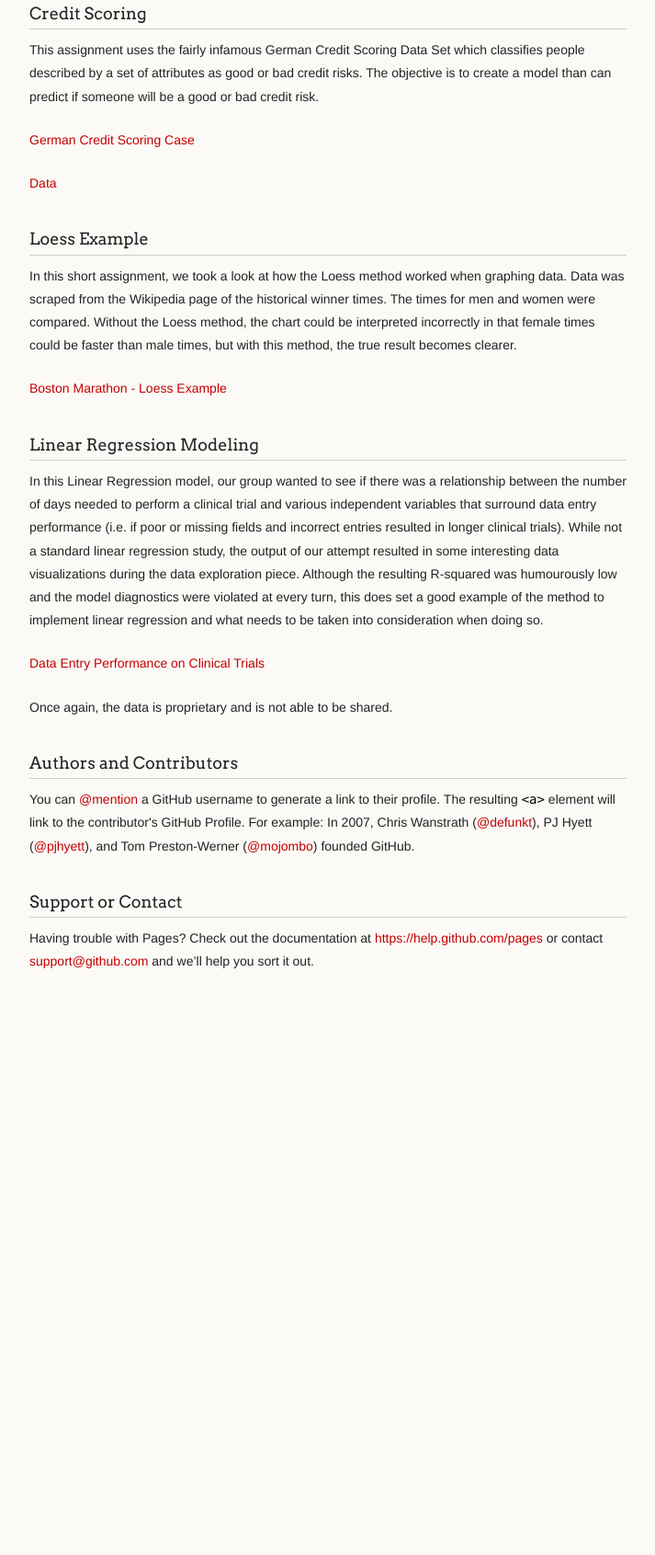
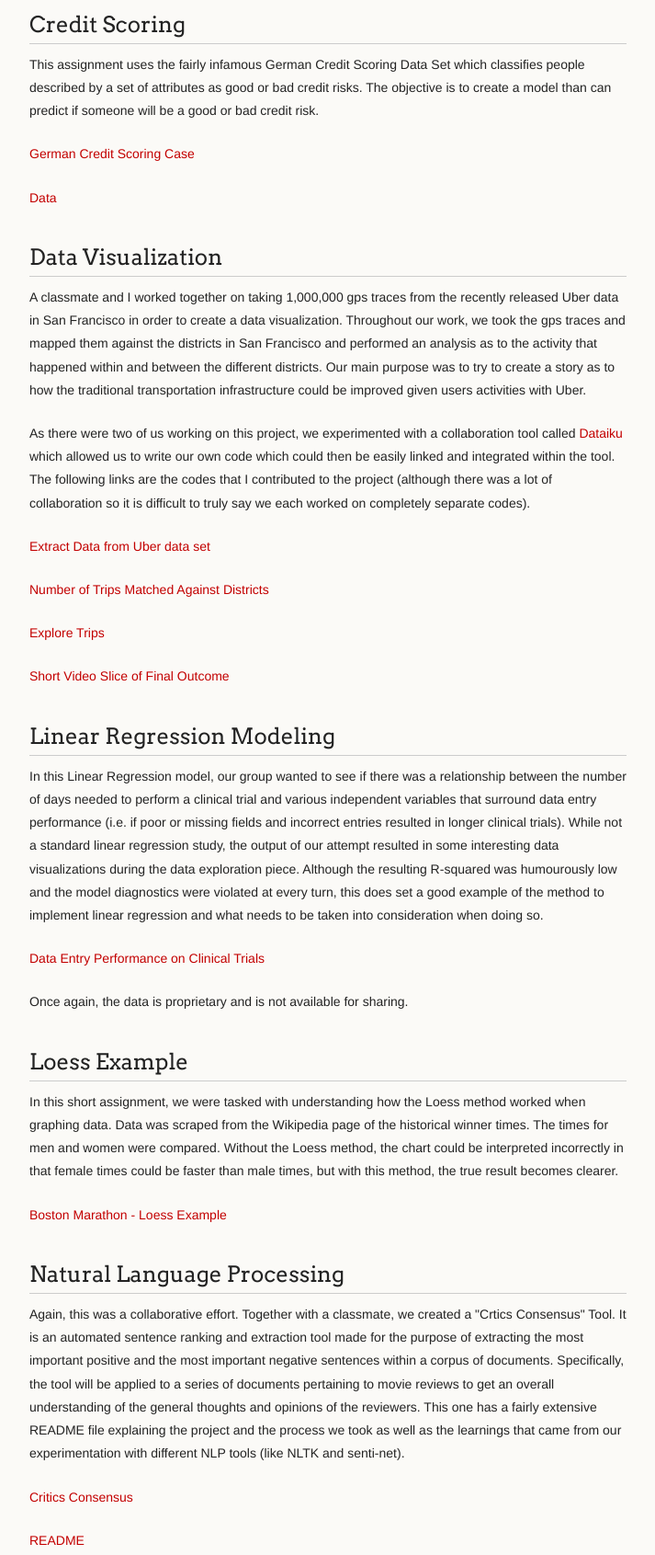
Before and after one commit to rbtik/rbtik.github.io, a plain HTML site: page index.html in a window 1280 px wide. Shown: the part 726-2417 px from the top of the page at 92% size, without its empty margins (278-991 px from the left). Before the commit the page ends 1857 px from the top, so only its background shows below. Drawn offline with Linux system fonts and the light colour scheme.

Commit message:
Replace master branch with page content via GitHub

```diff
--- a/index.html
+++ b/index.html
@@ -34,8 +34,8 @@
 
 <p>Please note: I will continuously be working on providing README files whenever possible. If there's none available at the moment for the project you're looking at, please let me know if you have any questions or would like something explained. Otherwise, I hope to have all projects explained as soon as possible.</p>
 
-<h3>
-<a id="clustering-analysis" class="anchor" href="#clustering-analysis" aria-hidden="true"><span class="octicon octicon-link"></span></a>Clustering Analysis</h3>
+<h2>
+<a id="clustering-analysis" class="anchor" href="#clustering-analysis" aria-hidden="true"><span class="octicon octicon-link"></span></a>Clustering Analysis</h2>
 
 <p>In this project, I was given 50 different data sets each containing close to 800 data points. Each data set represented a "road" or a "train track" or a "field" or anything that can come in between two antenna points. The data points found in each data set were the time in seconds it took to get from one antenna to the other antenna. The task was to use Clustering Techniques to identify which of the 25 data sets represented a road.</p>
 
@@ -45,8 +45,8 @@
 
 <p>Unfortunately, the data can not be made available at this point as it is proprietary.</p>
 
-<h3>
-<a id="credit-scoring" class="anchor" href="#credit-scoring" aria-hidden="true"><span class="octicon octicon-link"></span></a>Credit Scoring</h3>
+<h2>
+<a id="credit-scoring" class="anchor" href="#credit-scoring" aria-hidden="true"><span class="octicon octicon-link"></span></a>Credit Scoring</h2>
 
 <p>This assignment uses the fairly infamous German Credit Scoring Data Set which classifies people described by a set of attributes as good or bad credit risks. The objective is to create a model than can predict if someone will be a good or bad credit risk.</p>
 
@@ -54,31 +54,48 @@
 
 <p><a href="https://archive.ics.uci.edu/ml/datasets/Statlog+%28German+Credit+Data%29">Data</a></p>
 
-<h3>
-<a id="loess-example" class="anchor" href="#loess-example" aria-hidden="true"><span class="octicon octicon-link"></span></a>Loess Example</h3>
+<h2>
+<a id="data-visualization" class="anchor" href="#data-visualization" aria-hidden="true"><span class="octicon octicon-link"></span></a>Data Visualization</h2>
 
-<p>In this short assignment, we took a look at how the Loess method worked when graphing data. Data was scraped from the Wikipedia page of the historical winner times. The times for men and women were compared. Without the Loess method, the chart could be interpreted incorrectly in that female times could be faster than male times, but with this method, the true result becomes clearer.</p>
+<p>A classmate and I worked together on taking 1,000,000 gps traces from the recently released Uber data in San Francisco in order to create a data visualization. Throughout our work, we took the gps traces and mapped them against the districts in San Francisco and performed an analysis as to the activity that happened within and between the different districts. Our main purpose was to try to create a story as to how the traditional transportation infrastructure could be improved given users activities with Uber. </p>
 
-<p><a href="http://htmlpreview.github.io/?https://github.com/rbtik/1415-Projects/blob/gh-pages/Boston%20Marathon/Boston_Marathon_Loess.html">Boston Marathon - Loess Example</a> </p>
+<p>As there were two of us working on this project, we experimented with a collaboration tool called <a href="http://www.dataiku.com/">Dataiku</a> which allowed us to write our own code which could then be easily linked and integrated within the tool. The following links are the codes that I contributed to the project (although there was a lot of collaboration so it is difficult to truly say we each worked on completely separate codes).</p>
 
-<h3>
-<a id="linear-regression-modeling" class="anchor" href="#linear-regression-modeling" aria-hidden="true"><span class="octicon octicon-link"></span></a>Linear Regression Modeling</h3>
+<p><a href="http://htmlpreview.github.io/?https://github.com/rbtik/1415-Projects/blob/gh-pages/DataViz/extract_uber_data.html">Extract Data from Uber data set</a></p>
+
+<p><a href="http://htmlpreview.github.io/?https://github.com/rbtik/1415-Projects/blob/gh-pages/DataViz/Number%20of%20Trips%20Based%20on%20Districts.html">Number of Trips Matched Against Districts</a></p>
+
+<p><a href="http://htmlpreview.github.io/?https://github.com/rbtik/1415-Projects/blob/gh-pages/DataViz/explore_trips.html">Explore Trips</a></p>
+
+<p><a href="https://github.com/rbtik/1415-Projects/blob/gh-pages/DataViz/datavizvid.mp4">Short Video Slice of Final Outcome</a></p>
+
+<h2>
+<a id="linear-regression-modeling" class="anchor" href="#linear-regression-modeling" aria-hidden="true"><span class="octicon octicon-link"></span></a>Linear Regression Modeling</h2>
 
 <p>In this Linear Regression model, our group wanted to see if there was a relationship between the number of days needed to perform a clinical trial and various independent variables that surround data entry performance (i.e. if poor or missing fields and incorrect entries resulted in longer clinical trials). While not a standard linear regression study, the output of our attempt resulted in some interesting data visualizations during the data exploration piece. Although the resulting R-squared was humourously low and the model diagnostics were violated at every turn, this does set a good example of the method to implement linear regression and what needs to be taken into consideration when doing so.</p>
 
 <p><a href="http://htmlpreview.github.io/?https://github.com/rbtik/1415-Projects/blob/gh-pages/Data%20Entry/Clinical_Data_Entry.html">Data Entry Performance on Clinical Trials</a></p>
 
-<p>Once again, the data is proprietary and is not able to be shared.</p>
+<p>Once again, the data is proprietary and is not available for sharing.</p>
+
+<h2>
+<a id="loess-example" class="anchor" href="#loess-example" aria-hidden="true"><span class="octicon octicon-link"></span></a>Loess Example</h2>
+
+<p>In this short assignment, we were tasked with understanding how the Loess method worked when graphing data. Data was scraped from the Wikipedia page of the historical winner times. The times for men and women were compared. Without the Loess method, the chart could be interpreted incorrectly in that female times could be faster than male times, but with this method, the true result becomes clearer.</p>
+
+<p><a href="http://htmlpreview.github.io/?https://github.com/rbtik/1415-Projects/blob/gh-pages/Boston%20Marathon/Boston_Marathon_Loess.html">Boston Marathon - Loess Example</a> </p>
+
+<h2>
+<a id="natural-language-processing" class="anchor" href="#natural-language-processing" aria-hidden="true"><span class="octicon octicon-link"></span></a>Natural Language Processing</h2>
+
+<p>Again, this was a collaborative effort. Together with a classmate, we created a "Crtics Consensus" Tool. It is an automated sentence ranking and extraction tool made for the purpose of extracting the most important positive and the most important negative sentences within a corpus of documents. Specifically, the tool will be applied to a series of documents pertaining to movie reviews to get an overall understanding of the general thoughts and opinions of the reviewers. This one has a fairly extensive README file explaining the project and the process we took as well as the learnings that came from our experimentation with different NLP tools (like NLTK and senti-net). </p>
+
+<p><a href="http://htmlpreview.github.io/?https://github.com/rbtik/1415-Projects/blob/gh-pages/NLP%20Summarizing%20Tool/Compiled%20NLP%20Code.html">Critics Consensus</a></p>
+
+<p><a href="https://github.com/rbtik/1415-Projects/blob/gh-pages/NLP%20Summarizing%20Tool/README.txt">README</a></p>
 
 <h3>
-<a id="authors-and-contributors" class="anchor" href="#authors-and-contributors" aria-hidden="true"><span class="octicon octicon-link"></span></a>Authors and Contributors</h3>
-
-<p>You can <a href="https://github.com/blog/821" class="user-mention">@mention</a> a GitHub username to generate a link to their profile. The resulting <code>&lt;a&gt;</code> element will link to the contributor's GitHub Profile. For example: In 2007, Chris Wanstrath (<a href="https://github.com/defunkt" class="user-mention">@defunkt</a>), PJ Hyett (<a href="https://github.com/pjhyett" class="user-mention">@pjhyett</a>), and Tom Preston-Werner (<a href="https://github.com/mojombo" class="user-mention">@mojombo</a>) founded GitHub.</p>
-
-<h3>
-<a id="support-or-contact" class="anchor" href="#support-or-contact" aria-hidden="true"><span class="octicon octicon-link"></span></a>Support or Contact</h3>
-
-<p>Having trouble with Pages? Check out the documentation at <a href="https://help.github.com/pages">https://help.github.com/pages</a> or contact <a href="mailto:support@github.com">support@github.com</a> and we’ll help you sort it out.</p>
+<a id="i-hope-you-enjoyed-looking-through-these-projects-i-am-planning-on-keeping-this-page-updated-with-more-explanations-and-of-course-new-projects-please-feel-free-to-contact-me-if-you-have-any-questions-or-comments-thank-you" class="anchor" href="#i-hope-you-enjoyed-looking-through-these-projects-i-am-planning-on-keeping-this-page-updated-with-more-explanations-and-of-course-new-projects-please-feel-free-to-contact-me-if-you-have-any-questions-or-comments-thank-you" aria-hidden="true"><span class="octicon octicon-link"></span></a>I hope you enjoyed looking through these projects. I am planning on keeping this page updated with more explanations and of course new projects. Please feel free to contact me if you have any questions or comments. Thank you!</h3>
       </section>
       <footer>
         <p><small>Hosted on <a href="https://pages.github.com">GitHub Pages</a> using the Dinky theme</small></p>
```
Also changed, not shown: params.json (+1 -1 lines).
